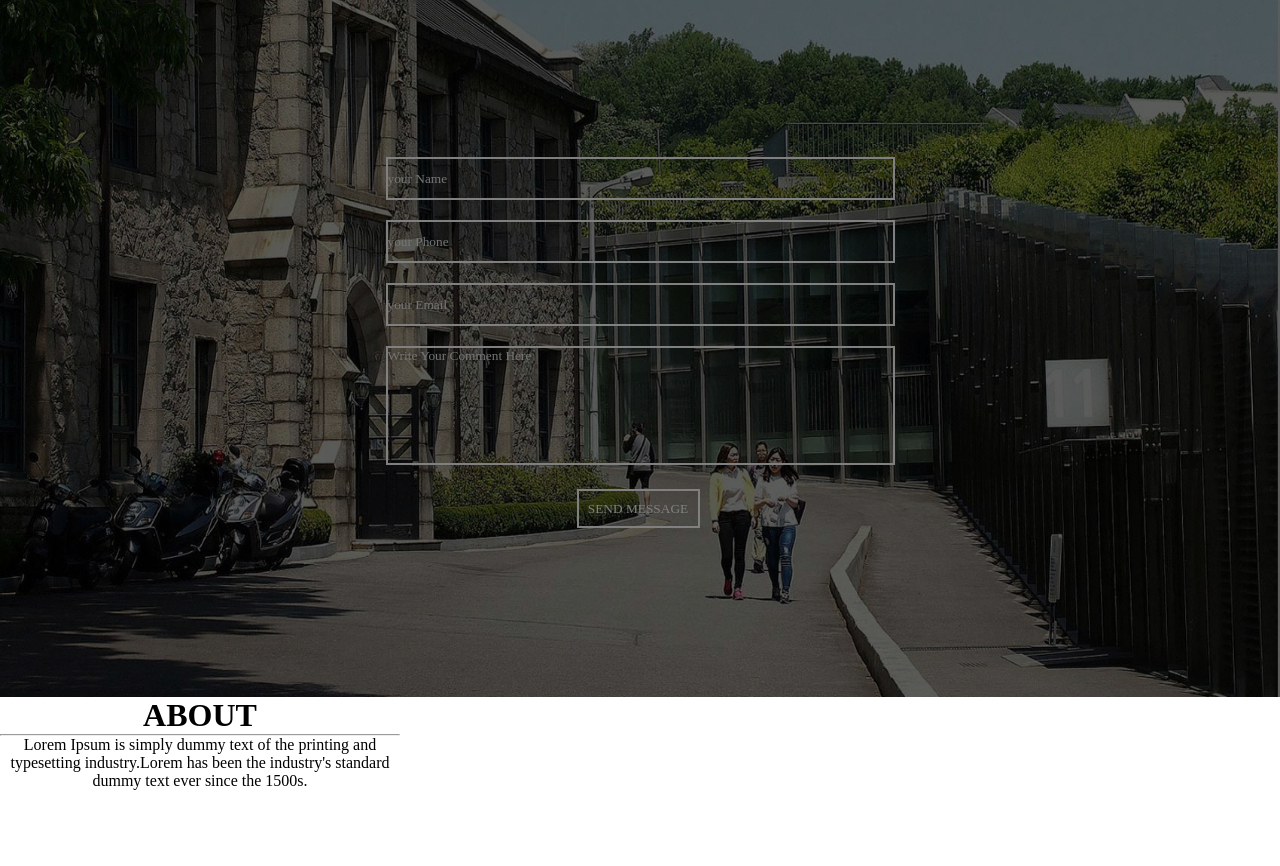
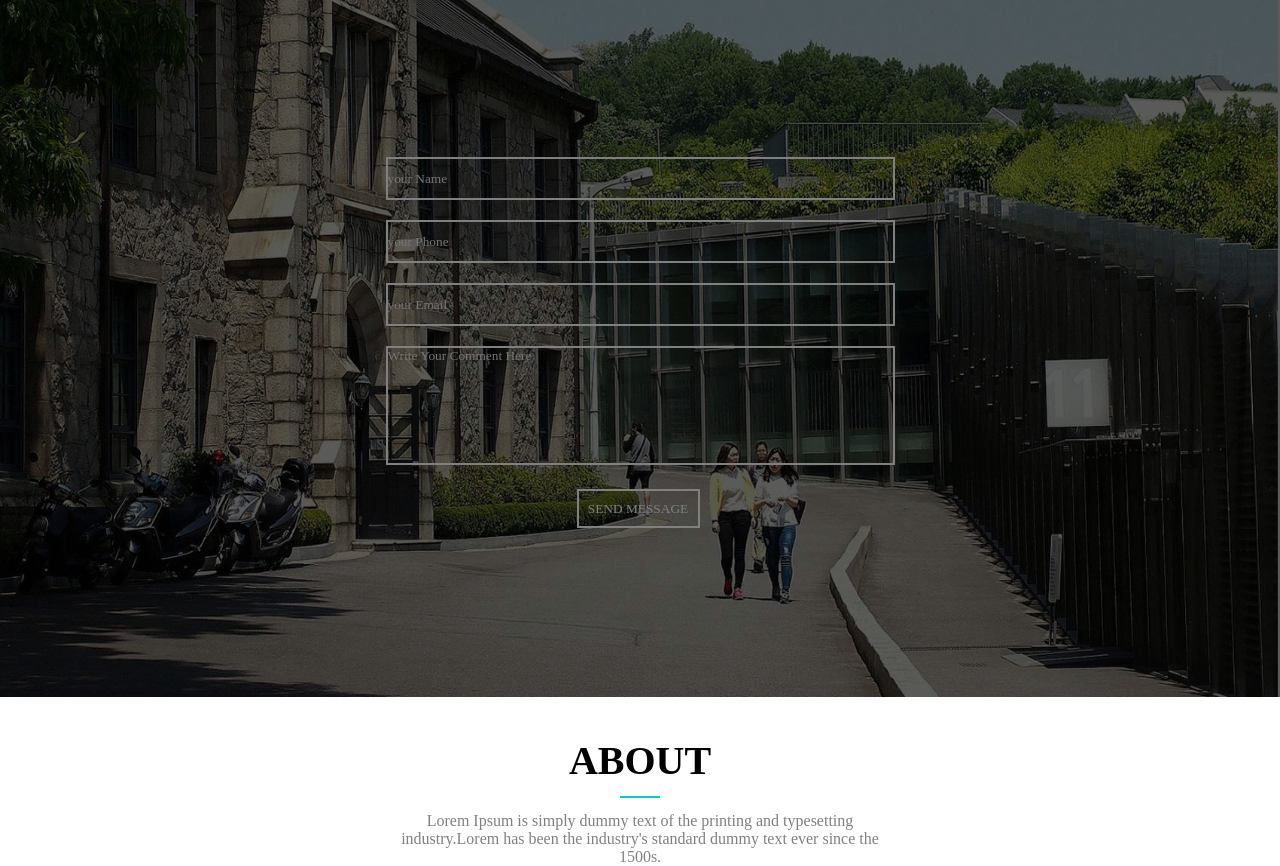
Before and after one commit to drakedoglife/Beautiful, a plain HTML site: page index.html in a window 1280 px wide. Shown: the part 83-949 px from the top of the page. Before the commit the page ends 873 px from the top, so only its background shows below. Drawn offline with Linux system fonts and the light colour scheme.

Commit message:
finished about top

```diff
--- a/css/index.css
+++ b/css/index.css
@@ -121,7 +121,7 @@
 }
 
 .main form button:hover {
-	border: 0;
+	border: none;
 	background-color: #07cbc9;
 }
 
@@ -129,8 +129,29 @@
 .about {
 	width: 100%;
 }
-
+/*ABOUT顶部*/
 .about .top {
 	text-align: center;
-	width: 400px;
+	width: 500px;
+	position: relative;
+	left: 50%;
+	margin-left: -250px;
+	padding-top: 40px;
 }
+
+.about .top h1 {
+	font-size: 40px;
+}
+
+.about .top hr {
+	width: 40px;
+	height: 2px;
+	background-color: #07cbc9;
+	display: inline-block;
+	border: none;
+}
+
+.about .top p {
+	color: gray;
+	margin-top: 10px;
+}
--- a/index.html
+++ b/index.html
@@ -26,7 +26,7 @@
 		</div>
 		<!--遮罩-->
 		<div class="layer"></div>
-		<form action="#">
+		<form action="#" method="post" enctype="application/x-www-form-urlencoded">
 			<input type="text" name="username" placeholder="your Name" class="form_container">
 			<input type="tel" name="phone" placeholder="your Phone" class="form_container">
 			<input type="email" name="email" placeholder="your Email" class="form_container">
@@ -41,7 +41,11 @@
 				<p>Lorem Ipsum is simply dummy text of the printing and typesetting industry.Lorem has been the industry's
 				standard dummy text ever since the 1500s.</p>
 			</div>
-			<div class="middle"></div>
+			<div class="middle">
+				<div class="left"></div>
+				<div class="center"></div>
+				<div class="right"></div>
+			</div>
 			<div class="bottom"></div>
 		</div>
 		<!--gallery-->
```
